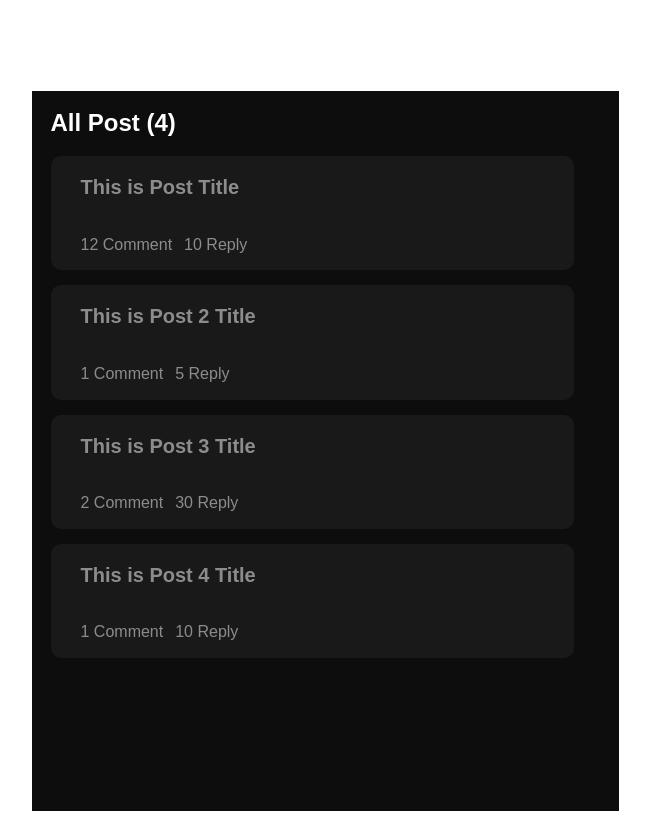
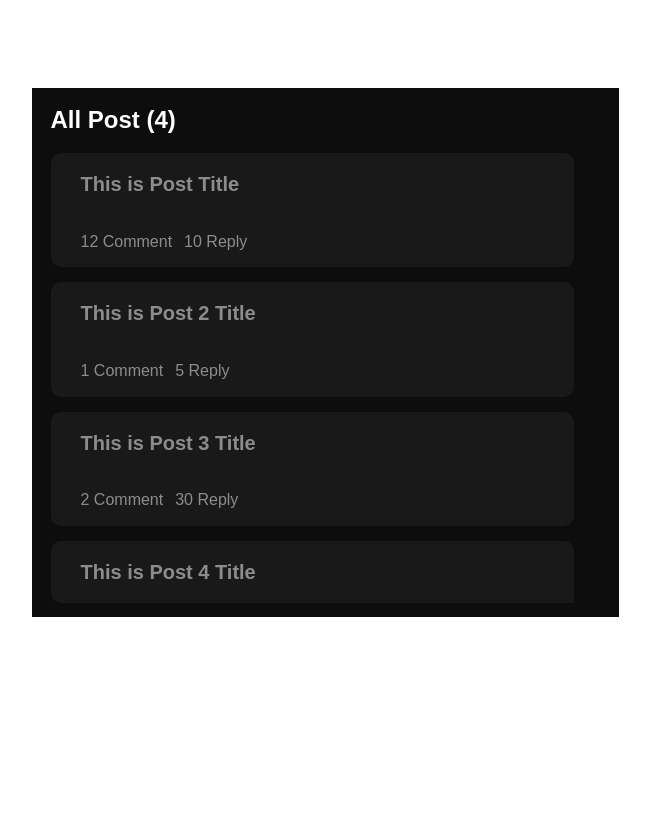
Before and after one commit to Im-Pranshu/AnonPost, a React (Vite) app: page /dashboard in a window 1280 px wide. Shown: the whole page, without its empty margins (510-1160 px from the left). After the commit the page ends 800 px from the top, so only its background shows below. Built offline with nearby package versions, Linux system fonts and the light colour scheme.

Commit message:
corrected UI and changed way of api implmentation and implemented it through useLoaderData

```diff
--- a/src/index.css
+++ b/src/index.css
@@ -29,7 +29,6 @@
 
 .rootRoute {
   width: 100%;
-  height: 100vh;
 }
 
 .navBar {
@@ -62,14 +61,6 @@
 
 .navBar p {
   margin-right: 100px;
-}
-
-.outlet {
-  display: flex;
-  height: 36rem;
-  padding: 25px;
-  align-items: center;
-  justify-content: center;
 }
 
 /* INdex ROute which is default route */
@@ -231,9 +222,6 @@
 .dashboard {
   font-family: "url", sans-serif;
   display: flex;
-  margin-top: 150px;
-  height: 45rem;
-  width: 100vw;
   justify-content: center;
   gap: 100px;
   color: #ffffff80;
@@ -246,7 +234,7 @@
   margin-top: 40px;
 }
 
-.tabs > * {
+.tabLink {
   display: flex;
   align-items: center;
   width: 290px;
@@ -256,9 +244,6 @@
   font-size: 20px;
   border-radius: 10px;
   padding-left: 24px;
-}
-
-.tabLink {
   background: #ffffff0d;
 }
 
@@ -291,7 +276,6 @@
   font-family: "url", sans-serif;
   margin-top: 0px;
   display: flex;
-  height: 42rem;
   flex-direction: column;
   gap: 15px;
 }
@@ -308,8 +292,13 @@
 
 .postDetailsOutlet {
   border-radius: 10px;
-  height: 100%;
   width: 554px;
+  height: 450px;
+  overflow: scroll;
+}
+
+.postDetailsOutlet::-webkit-scrollbar {
+  display: none;
 }
 
 .post {
@@ -338,9 +327,8 @@
   display: flex; /* Use flexbox for centering */
   justify-content: center; /* Center horizontally */
   align-items: center; /* Center vertically */
-  height: 100%; /* Full viewport height */
   gap: 15px;
-  font-size: 26px; /* Font size for loading text */
+  /* font-size: 26px; Font size for loading text */
   color: #d2d2d2; /* Color of the loading text */
 }
 
@@ -425,7 +413,6 @@
 .postData {
   font-family: "url", sans-serif;
   width: 523px;
-  height: 38rem;
   background: #ffffff0d;
   padding: 25px 25px 10px 28px;
   border-radius: 15px;
--- a/src/main.jsx
+++ b/src/main.jsx
@@ -11,11 +11,11 @@ import SignIn from "./routes/signIn";
 import SignUp from "./routes/signUp";
 import SignUpOtp from "./routes/signUpOtp";
 import AccountCreated from "./routes/accountCreated";
-import DashboardRoot from "./routes/Dashboard";
 
+import DashboardRoot, { loader as dashboardLoader } from "./routes/Dashboard";
 import CreatePost from "./routes/CreatePost";
 import PostDescription from "./routes/PostDescription";
-import { Post } from "./routes/Posts";
+import Post from "./routes/Posts";
 
 const router = createBrowserRouter([
   {
@@ -48,7 +48,7 @@ const router = createBrowserRouter([
       {
         path: "/dashboard",
         element: <DashboardRoot />,
-        // loader: dashboardLoader,
+        loader: dashboardLoader,
         // id: 'dashboardroot',
 
         children: [
--- a/src/routes/Dashboard.jsx
+++ b/src/routes/Dashboard.jsx
@@ -1,47 +1,34 @@
-import React, { useState, useEffect } from "react";
-import { Link, Outlet } from "react-router-dom";
+import React from "react";
+import { Link, Outlet, useLoaderData, useLocation } from "react-router-dom";
 import addPost from "../assets/add-post.png";
-import { useLocation } from "react-router-dom";
 import postData from "../postData.json"; // Importing JSON data
 
-// export function loader() {
-//   // api call
-//   const data = [{}];
-
-//   return data;
-// }
+// Loader function to fetch data (simulating API call)
+export async function loader() {
+  const posts = await new Promise((resolve) => {
+    setTimeout(() => {
+      resolve(postData.posts); // Simulated API response
+    }, 500); // Simulating a delay of 500ms
+  });
+  return { posts };
+}
 
 export default function Dashboard() {
   let location = useLocation();
-
-  const [postCount, setPostCount] = useState(0); // State to store the number of posts
-
-  // useEffect to fetch post data when the component mounts
-  useEffect(() => {
-    // Function to fetch post data
-    const fetchPosts = () => {
-      // Simulating a delay for data fetching
-      setTimeout(() => {
-        setPostCount(postData.posts.length); // Update state with the number of posts
-      }, 500); // 500ms delay for demonstration
-    };
-
-    fetchPosts(); // Call the fetch function
-  }, []); // Empty dependency array to run only on mount
+  const { posts } = useLoaderData(); // Using loader to get data
+  // console.log(posts);
 
   return (
     <div className="dashboard">
-      <div>
       <div className="tabs">
         <Link to={"/dashboard"} className="active tabLink">
           All Post
         </Link>
         <Link className="tabLink">Commented Post</Link>
         <Link className="tabLink">Replied Post</Link>
-          <Link to={"/dashboard/create-post"} className="createPost">
+        <Link to={"/dashboard/create-post"} className="createPost tabLink">
           <img src={addPost} alt="add post logo" /> Create Post
         </Link>
-        </div>
       </div>
       <div className="details">
         <div className="dashboardIndex">
@@ -49,13 +36,29 @@ export default function Dashboard() {
             {/* check karega agar url me create-post hai to Create Post dikhao warna All Post */}
             {location.pathname.includes("create-post")
               ? "Create Post"
-              : `All Post (${postCount})`}
+              : `All Post (${posts.length})`}
           </h2>
           <div className="postDetailsOutlet">
-            <Outlet />
+            <Outlet context={posts} /> {/* Pass posts data to child routes */}
           </div>
         </div>
       </div>
     </div>
   );
 }
+
+// Old Approach
+// const [postCount, setPostCount] = useState(0); // State to store the number of posts
+
+//   // useEffect to fetch post data when the component mounts
+//   useEffect(() => {
+//     // Function to fetch post data
+//     const fetchPosts = () => {
+//       // Simulating a delay for data fetching
+//       setTimeout(() => {
+//         setPostCount(postData.posts.length); // Update state with the number of posts
+//       }, 500); // 500ms delay for demonstration
+//     };
+
+//     fetchPosts(); // Call the fetch function
+//   }, []); // Empty dependency array to run only on mount
--- a/src/routes/PostDescription.jsx
+++ b/src/routes/PostDescription.jsx
@@ -1,31 +1,19 @@
-import { React, useState, useEffect } from "react";
-// useState is used to handle state, and useEffect handles side effects in the component.
-import { useParams } from "react-router-dom";
+import { React } from "react";
+import { useParams, useOutletContext } from "react-router-dom";
 // Importing useParams from react-router-dom to extract parameters (like postId) from the URL.
-import postData from "../postData.json";
 
 export default function PostDescription() {
   const { postId } = useParams();
   // Extracting the postId from the URL using useParams. This will allow us to identify which post to display.
 
-  const [post, setPost] = useState(null);
-  // This will hold the data of the selected post.
+  const posts = useOutletContext(); // Access posts data from Outlet context
 
-  //perform a side effect when the component mounts or when postId changes.
-  useEffect(() => {
-    setTimeout(() => {
-      // Simulating a network request
-      // Find the post that matches the postId from the URL
-      const selectedPost = postData.posts.find((p) => p.id === postId);
-      // Setting the state variable 'post' with the data of the selected post.
-      setPost(selectedPost);
-    }, 500); // Simulating a delay of 1 second
-  }, [postId]); // The dependency array ensures that this effect runs whenever 'postId' changes.
+  const post = posts.find((p) => p.id === postId); // Find the post by ID
 
-  // If 'post' is still null (meaning data hasn't been loaded yet), display a loading message.
+  // If the post is not found or still loading, show a loader
   if (!post) return <div className="loader">Loading...</div>;
 
-  // Destructuring the 'post' object to get the title, description, commentReply, and comments for easier access.
+  // Destructuring the 'post' object
   const { title, description, commentReply, comments } = post;
 
   return (
--- a/src/routes/Posts.jsx
+++ b/src/routes/Posts.jsx
@@ -1,25 +1,8 @@
-import React, { useState, useEffect } from "react"; // Importing React and hooks
-import { Link } from "react-router-dom"; // Importing Link for navigation
-import postData from "../postData.json"; // Importing JSON data
+import React from "react"; // Importing React and hooks
+import { Link, useOutletContext } from "react-router-dom"; // Importing Link for navigation
 
-export const Post = () => {
-  const [posts, setPosts] = useState(null); // State to hold the posts
-
-  // useEffect to simulate fetching data
-  useEffect(() => {
-    const fetchData = () => {
-      setTimeout(() => {
-        // Simulating a network request
-        setPosts(postData.posts); // Set posts from JSON data
-        // setLoading(false); // Set loading to false after data is fetched
-      }, 500); // Simulating a delay of 1 second
-    };
-
-    fetchData(); // Call the fetch function
-  }, []); // Empty dependency array ensures this runs once on component mount
-
-  // Display loader if data is still loading
-  if (!posts) return <div className="loader">Loading...</div>;
+const Post = () => {
+  let posts = useOutletContext(); // Access posts data from the parent Dashboard
 
   return (
     <div className="dashboardIndex">
@@ -42,3 +25,24 @@ export const Post = () => {
     </div>
   );
 };
+
+// OLD METHOD
+// const [posts, setPosts] = useState(null); // State to hold the posts
+
+// // useEffect to simulate fetching data
+// useEffect(() => {
+//   const fetchData = () => {
+//     setTimeout(() => {
+//       // Simulating a network request
+//       setPosts(postData.posts); // Set posts from JSON data
+//       // setLoading(false); // Set loading to false after data is fetched
+//     }, 500); // Simulating a delay of 1 second
+//   };
+
+//   fetchData(); // Call the fetch function
+// }, []); // Empty dependency array ensures this runs once on component mount
+
+// // Display loader if data is still loading
+// if (!posts) return <div className="loader">Loading...</div>;
+
+export default Post;
--- a/src/routes/root.jsx
+++ b/src/routes/root.jsx
@@ -30,7 +30,7 @@ export async function loader({ request, params }) {
 
 export default function index() {
   const { name } = useLoaderData();
-  console.log(name);
+  // console.log(name);
 
   return (
     <div className="rootRoute">
```
Lines whose indentation alone changed are shown as unchanged.
